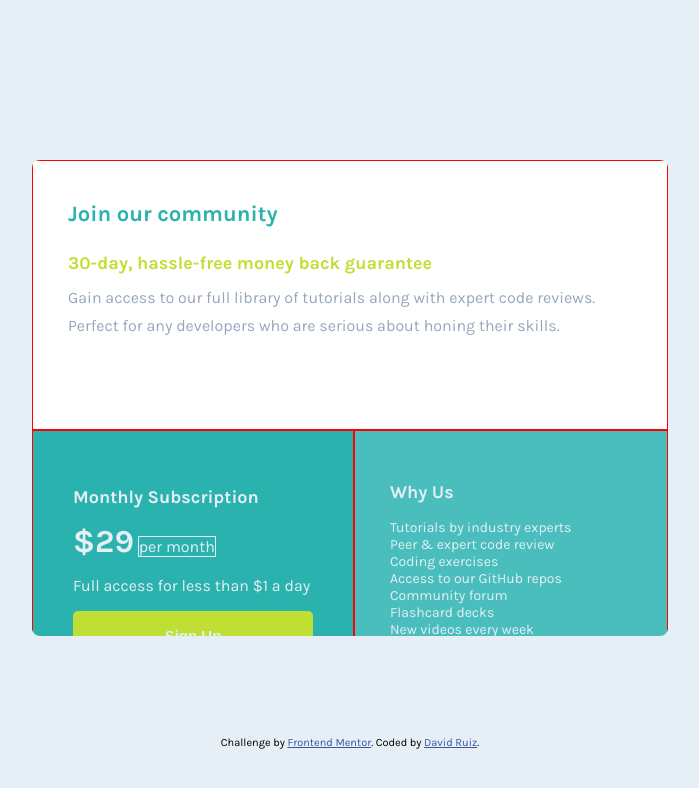
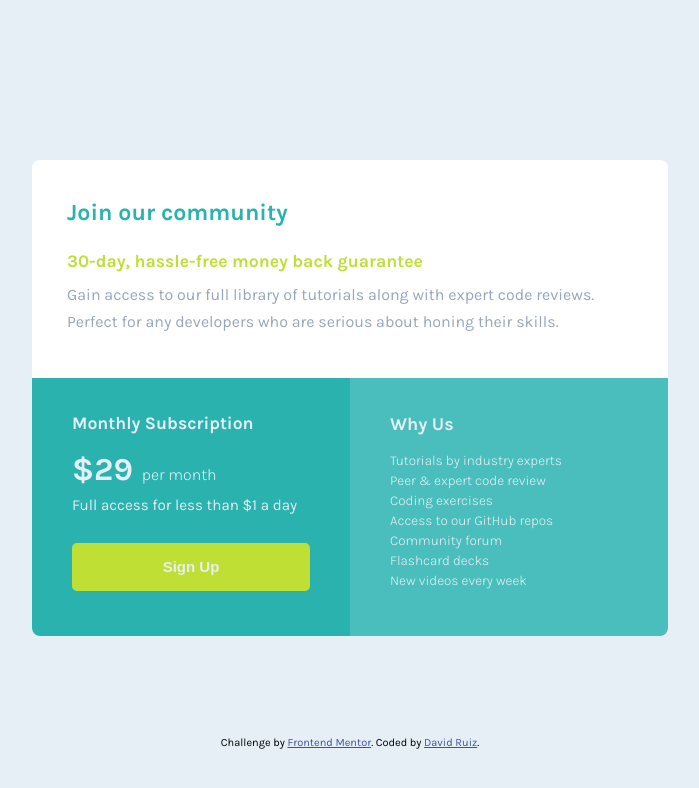
Before and after one commit to CodinGitHub/single-price-grid-component-master, a plain HTML site: page index.html in a window 1280 px wide. Shown: the whole page, without its empty margins (290-989 px from the left). Drawn offline with Linux system fonts and the light colour scheme.

Commit message:
last change

```diff
--- a/index.html
+++ b/index.html
@@ -8,19 +8,19 @@
   <title>Frontend Mentor | Single Price Grid Component</title>
 </head>
 <body>
-  <div class="main_container">
-    <div class="our_community">
-      <h1>Join our community</h1>
+  <main class="main_container">
+    <section class="our_community">
+      <h2 class="title">Join our community</h2>
 
-      <h2 class="title">30-day, hassle-free money back guarantee</h2>
+      <h2 class="promo">30-day, hassle-free money back guarantee</h2>
 
       <p>
         Gain access to our full library of tutorials along with expert code reviews.
         Perfect for any developers who are serious about honing their skills.
       </p>
-    </div>
+    </section>
 
-    <div class="monthly_suscription">
+    <section class="monthly_suscription">
       <h2>Monthly Subscription</h2>
 
       <span class="price">&dollar;29</span> <span class="payment">per month</span>
@@ -28,9 +28,9 @@
       <p>Full access for less than &dollar;1 a day</p>
 
       <button>Sign Up</button>
-    </div>
+    </section>
 
-    <div class="why_us">
+    <section class="why_us">
       <h2>Why Us</h2>
 
       <ul>
@@ -43,9 +43,9 @@
         <li>New videos every week</li>
       </ul>
 
-    </div>
+    </section>
 
-  </div>
+  </main>
   <footer>
     <p class="attribution">
       Challenge by <a href="https://www.frontendmentor.io?ref=challenge" target="_blank">Frontend Mentor</a>.
--- a/styles.css
+++ b/styles.css
@@ -1,4 +1,4 @@
-@import url('https://fonts.googleapis.com/css2?family=Karla:wght@400;700&display=swap');
+@import url('https://fonts.googleapis.com/css2?family=Karla:wght@300;400;700&display=swap');
 :root{
   --Cyan: hsl(179, 62%, 43%);
   --light_Cyan: hsl(179, 62%, 83%);
@@ -13,89 +13,101 @@ body{
   font-family: 'Karla', sans-serif;
   font-size: 16px;
 }
-/*movile first*/
+/*--------------movile first--------------------*/
 .main_container{
   background-color: white;
   width: 313px;
   height: 730px;
-  margin: 70px auto 100px;
+  margin: 70px auto 70px; /*70px*/
   border-radius: 8px;
   overflow: hidden;
   display: flex;
   flex-direction: column;
 }
+/* 1 - OUR COMUNITY*/
 .our_community{
-  padding: 25px 35px 35px 35px;
+  padding: 8px 24px 24px 24px;
   height: 270px;
-  border: 1px solid red;
   box-sizing: border-box;
 }
-.monthly_suscription{
-  background-color: var(--Cyan);
-  padding: 40px;
-  height: 230px;
-  border: 1px solid red;
-  box-sizing: border-box;
-}
-.why_us{
-  background-color: rgb(74, 190, 189);
-  padding: 35px;
-  height: 230px;
-  border: 1px solid red;
-  box-sizing: border-box;
-}
-.our_community h1{
-  font-size: 22px;
+.our_community h2.title{
+  font-size: 1.2em;
   color: var(--Cyan);
 }
-.our_community h2{
+.our_community h2.promo{
   color: var(--Bright_Yellow);
-  font-size: 18px;
+  font-size: 1em;
   margin: 25px 0 10px 0;
 }
 .our_community p{
   color: var(--Grayish_Blue);
-  line-height: 28px;
-  margin: 0;
+  font-size: 0.86em;
+  line-height: 27px;
+  margin-top: 16px;
 }
-.monthly_suscription, .why_us{
+
+/* 2 - MONTHLY SUSCRIPTION*/
+.monthly_suscription{
+  background-color: var(--Cyan);
+  padding: 12px 24px 24px 24px;
+  height: 230px;
+  /* box-sizing: border-box; */
   color: var(--Light_Gray);
-  padding: 24px;
 }
 .monthly_suscription h2{
-  font-size: 18px;
+  font-size: 1em;
+  margin-bottom: 18px;
 }
 .price{
-  font-size: 32px;
-  font-weight: 700;
+  font-size: 2em;
+  font-weight: bold;
 }
 .payment{
-  border: 1px solid;
+  margin-left: 5px;
+  padding-top: -50px;
+  font-weight: 300;
 }
-.why_us h2{
-  font-size: 18px;
+.monthly_suscription P{
+  margin-top: 8px;
 }
 button{
+  margin-top: 14px;
   background-color: var(--Bright_Yellow);
   border-radius: 5px;
-  width: 240px;
-  height: 50px;
+  width: 100%;
+  height: 48px;
   border-style: none;
   color: var(--Light_Gray);
   font-size: 15px;
   font-weight: 700;
 }
+/* 3 - WHY US*/
+
+.why_us{
+  color: var(--Light_Gray);
+  background-color: rgb(74, 190, 189);
+  padding: 8px 24px 24px 24px;
+  height: 230px;
+  /* box-sizing: border-box; */
+}
+.why_us h2{
+  font-size: 18px;
+}
+
 li{
-  /* display: inline-block; */
   list-style-type: none;
   margin-left: -40px;
-  font-size: 14px;
+  font-size: 0.85em;
+  line-height: 20px;
+  font-weight: 300;
 }
+
+/* 4 - FOOTER*/
 .attribution { font-size: 11px; text-align: center; }
 .attribution a { color: hsl(228, 45%, 44%); }
 
-/*Desktop*/
-@media only screen and (min-width: 376px){
+/*------------------------------Desktop--------------------*/
+@media only screen and (min-width: 681px){
   .main_container{
     width: 636px;
     height: 476px;
@@ -105,17 +117,37 @@ li{
   }
   .our_community{
     grid-column: 1 /3 ;
-    padding: 25px 35px 35px 35px;
-    /* height: 219px; */
+    padding: 20px 35px 35px 35px;
+    height: 218px;
+    /* box-sizing: border-box; */
   }
+  .our_community h2.title{
+    font-size: 1.45em;
+  }
+  .our_community h2.promo{
+    font-size: 1.1em;
+    margin-top: 25px
+  }
+  .our_community p{
+    font-size: 1em;
+    line-height: 27px;
+    margin-top: 8px;
+  }
+
   .monthly_suscription{
     background-color: var(--Cyan);
-    padding: 40px;
-    /* height: 258px; */
+    padding: 20px 40px 40px 40px;
+    height: 258px;
+  }
+  .monthly_suscription h2{
+    font-size: 1.1em;
+  }
+  .monthly_suscription p{
+    font-size: 0.95em;
   }
   .why_us{
     background-color: rgb(74, 190, 189);
-    padding: 35px;
-    /* height: 258px; */
+    padding: 20px 40px 40px 40px;
+    height: 258px;
   }
 }
```
